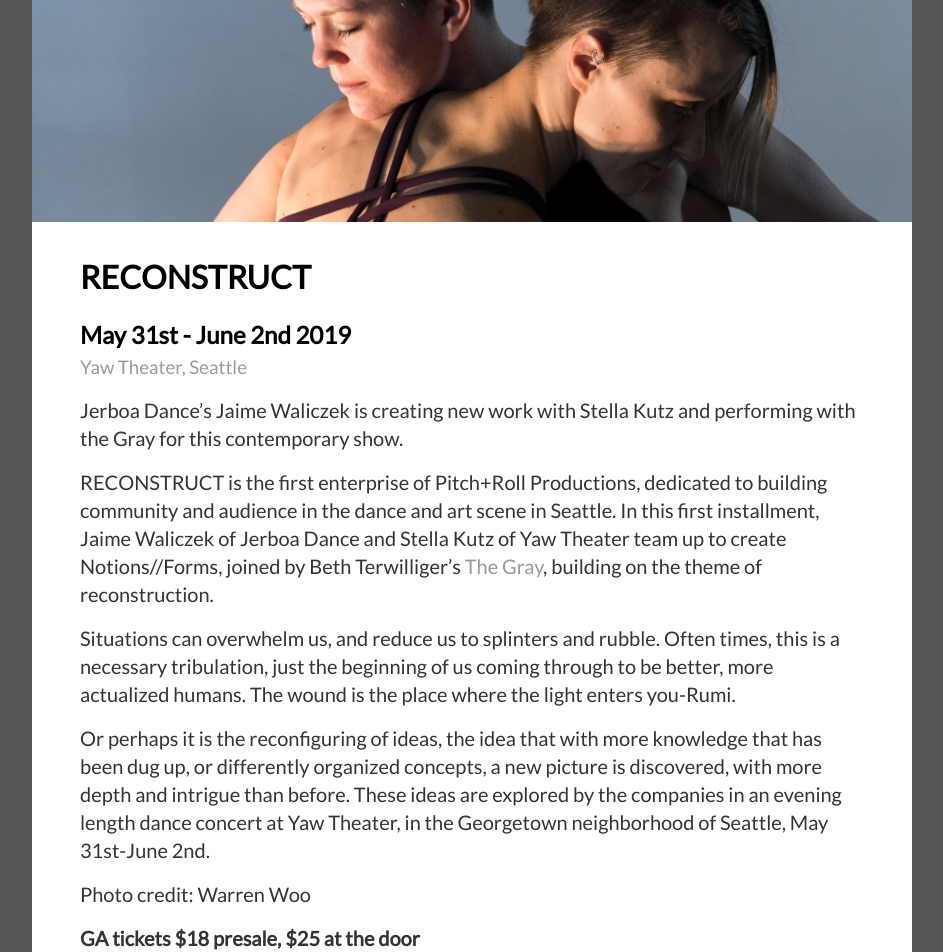
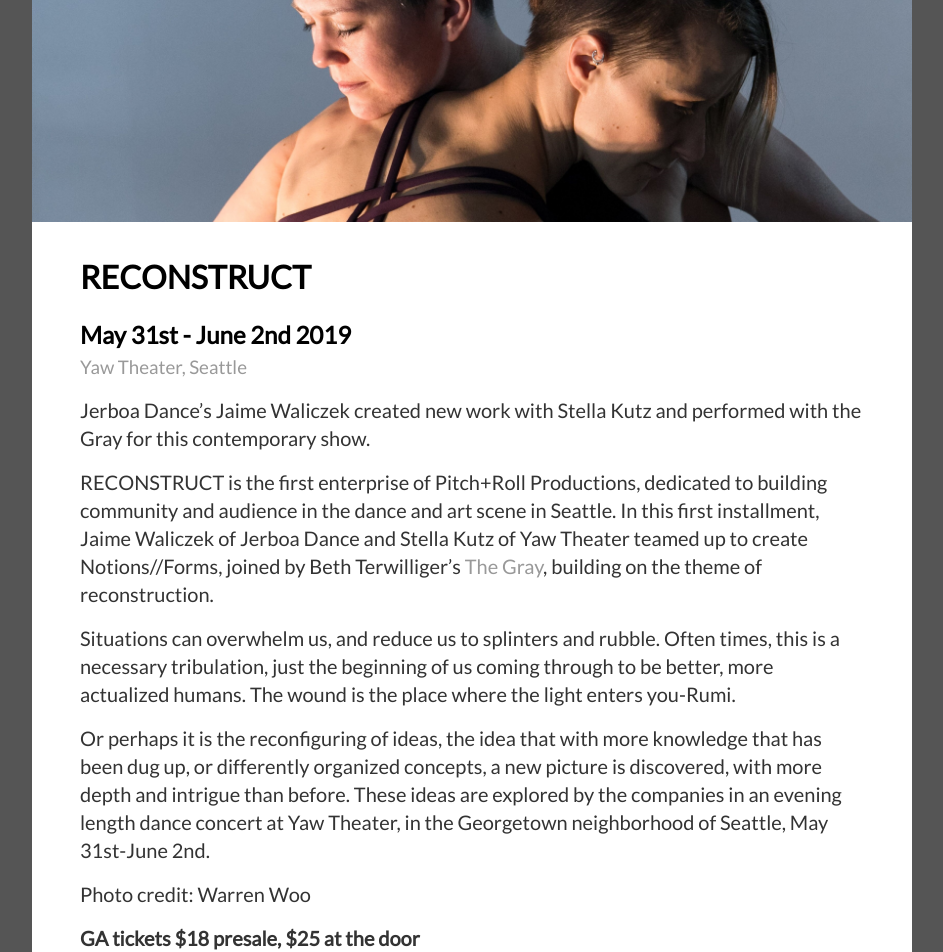
Before and after one commit to JerboaDance/Website, a Jekyll site: the page built from _performances/reconstruct.md, in a window 1280 px wide. Shown: the part 358-1310 px from the top of the page, without its empty margins (168-1111 px from the left). Built offline with Jekyll 4.4.1, drawn with Linux system fonts in a browser that asks for light colours; nearby versions of some CDN libraries; comment, search, counter and statistics services are not loaded.

Commit message:
Update reconstruct.md

```diff
--- a/_performances/reconstruct.md
+++ b/_performances/reconstruct.md
@@ -14,9 +14,9 @@ photographs:
         id: /assets/performances/reconstruct/header.jpg
         featured: [RenadoTozer, AndresLopez]
 ---
-Jerboa Dance's Jaime Waliczek is creating new work with Stella Kutz and performing with the Gray for this contemporary show.
+Jerboa Dance's Jaime Waliczek created new work with Stella Kutz and performed with the Gray for this contemporary show.
 
-RECONSTRUCT is the first enterprise of Pitch+Roll Productions, dedicated to building community and audience in the dance and art scene in Seattle. In this first installment, Jaime Waliczek of Jerboa Dance and Stella Kutz of Yaw Theater team up to create Notions//Forms, joined by Beth Terwilliger's [The Gray](https://thegraydance.com), building on the theme of reconstruction.
+RECONSTRUCT is the first enterprise of Pitch+Roll Productions, dedicated to building community and audience in the dance and art scene in Seattle. In this first installment, Jaime Waliczek of Jerboa Dance and Stella Kutz of Yaw Theater teamed up to create Notions//Forms, joined by Beth Terwilliger's [The Gray](https://thegraydance.com), building on the theme of reconstruction.
 
 Situations can overwhelm us, and reduce us to splinters and rubble. Often times, this is a necessary tribulation, just the beginning of us coming through to be better, more actualized humans. The wound is the place where the light enters you-Rumi.
 
```
